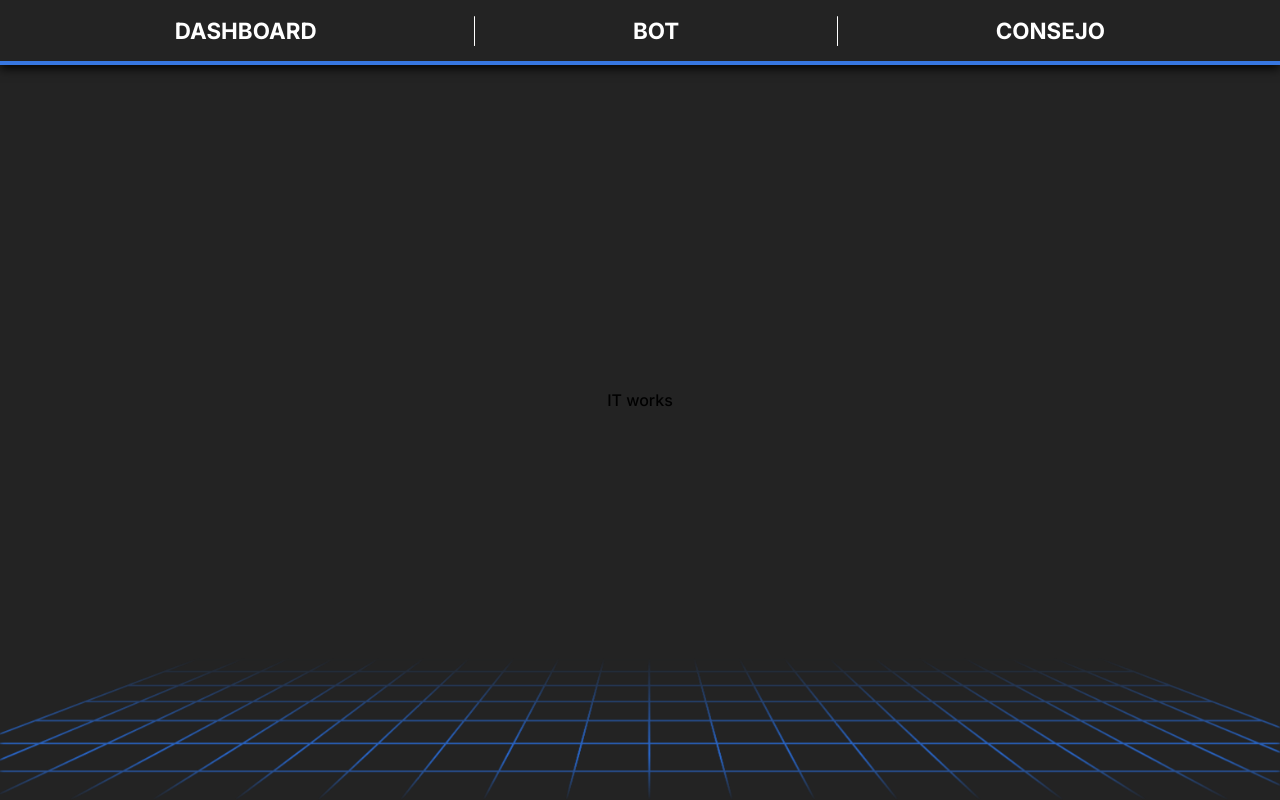
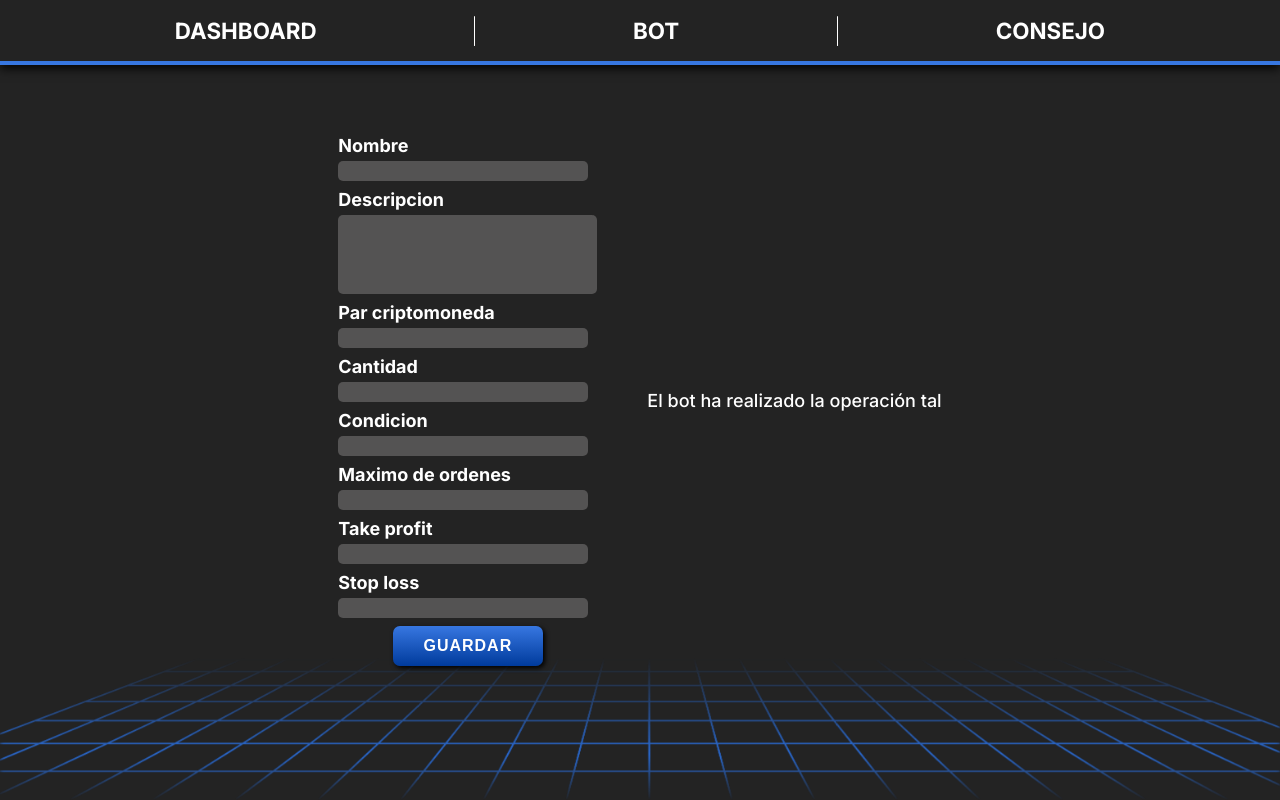
Before and after one commit to mgg709/BotFront, a Vue app in the folder bot/: page /dashboard/name in a window 1280 px wide. Built offline with nearby package versions, Linux system fonts and the light colour scheme.

Commit message:
implementacion diseño vista detalle de un bot

```diff
--- a/bot/src/router/index.js
+++ b/bot/src/router/index.js
@@ -38,7 +38,7 @@ const routes= [
       component: () => import("../views/BotIndicatorsView.vue"),
     },
     {
-      path: "/dashboard/:name",
+      path: "/dashboard/name",
       name: "dashboardid",
       component: () => import("../views/BotStatsView.vue"),
     }
--- a/bot/src/views/BotStatsView.vue
+++ b/bot/src/views/BotStatsView.vue
@@ -2,10 +2,104 @@
 import NavBar from "../components/NavBar.vue";
 </script>
 <template>
+  <NavBar class="ajuste"></NavBar>
   <section class="content-bot-stats">
-    <NavBar class="ajuste"></NavBar>
-
-    <span>IT works</span>
+    <section class="edit-data-bot">
+      <form>
+        <label for="name">Nombre</label>
+        <input type="text" name="name" id="">
+        <label for="description">Descripcion</label>
+        <textarea name="description" id="" cols="30" rows="5"></textarea>
+        <label for="par">Par criptomoneda</label>
+        <input type="text" name="par" id="">
+        <label for="amount">Cantidad</label>
+        <input type="number" name="amount" id="">
+        <label for="condition">Condicion</label>
+        <input type="number" name="condition" id="">
+        <label for="max_orders">Maximo de ordenes</label>
+        <input type="number" name="max_orders" id="">
+        <label for="take_profit">Take profit</label>
+        <input type="number" name="take_profit" id="">
+        <label for="stop_loss">Stop loss</label>
+        <input type="number" name="stop_loss" id="">
+        <button>Guardar</button>
+      </form>
+    </section>
+    <section class="stats-bot">
+      <span>El bot ha realizado la operación tal</span>
+    </section>
   </section>
 </template>
-<style></style>
+<style>
+
+.content-bot-stats{
+  display: flex;
+  flex-direction: row;
+  justify-content: center;
+  align-items: center;
+}
+
+.edit-data-bot form {
+  display: flex;
+  flex-flow: column;
+  align-items: flex-start;
+  justify-content: center;
+  width: 100%;
+  height: 100%;
+  font-size: 18px;
+}
+
+.edit-data-bot form label {
+  color: white;
+  font-weight: 700;
+  margin-bottom: 5px;
+}
+
+.edit-data-bot form input {
+  background: #545353;
+  border-radius: 5px;
+  border: none;
+  height: 20px;
+  width: 250px;
+  margin-bottom: 8px;
+}
+
+.edit-data-bot form textarea {
+  background: #545353;
+  border-radius: 5px;
+  border: none;
+  margin-bottom: 8px;
+  resize: none;
+}
+
+.edit-data-bot form button {
+  display: block;
+  color: white;
+  background: linear-gradient(#3777e1, #003b9c);
+  border-width: 0;
+  border-radius: 7px;
+  min-width: 150px;
+  min-height: 40px;
+  box-shadow: 2px 2px 5px black;
+  font-size: 16px;
+  font-weight: 800;
+  text-transform: uppercase;
+  letter-spacing: 1px;
+  align-self: center;
+}
+
+.edit-data-bot form button:hover {
+  cursor: pointer;
+  background: #003b9c;
+}
+
+.stats-bot{
+  display: flex;
+  flex-direction: column;
+  width: 100%;
+  height: 100%;
+  margin-left: 50px;
+  color: white;
+  font-size: 18px;
+}
+</style>
--- a/bot/src/views/DashboardView.vue
+++ b/bot/src/views/DashboardView.vue
@@ -44,7 +44,7 @@ onMounted(() => {
       <h1>Dashboard</h1>
     </div>
     <div class="datos">
-      <router-link v-for="bot in botDcaList" class="link" to="/dashboard/"><CardDS :bot="bot" :type="dca" class="tarjeta-dashboard"></CardDS></router-link>
+      <router-link v-for="bot in botDcaList" class="link" to="/dashboard/name" :key="bot"><CardDS :bot="bot" :type="dca" class="tarjeta-dashboard"></CardDS></router-link>
        <router-link v-for="bot in botHoldList" class="link" to="/dashboard/"><CardDS :bot="bot" :type="hold" class="tarjeta-dashboard"></CardDS></router-link>
     </div>
   </section>
```
